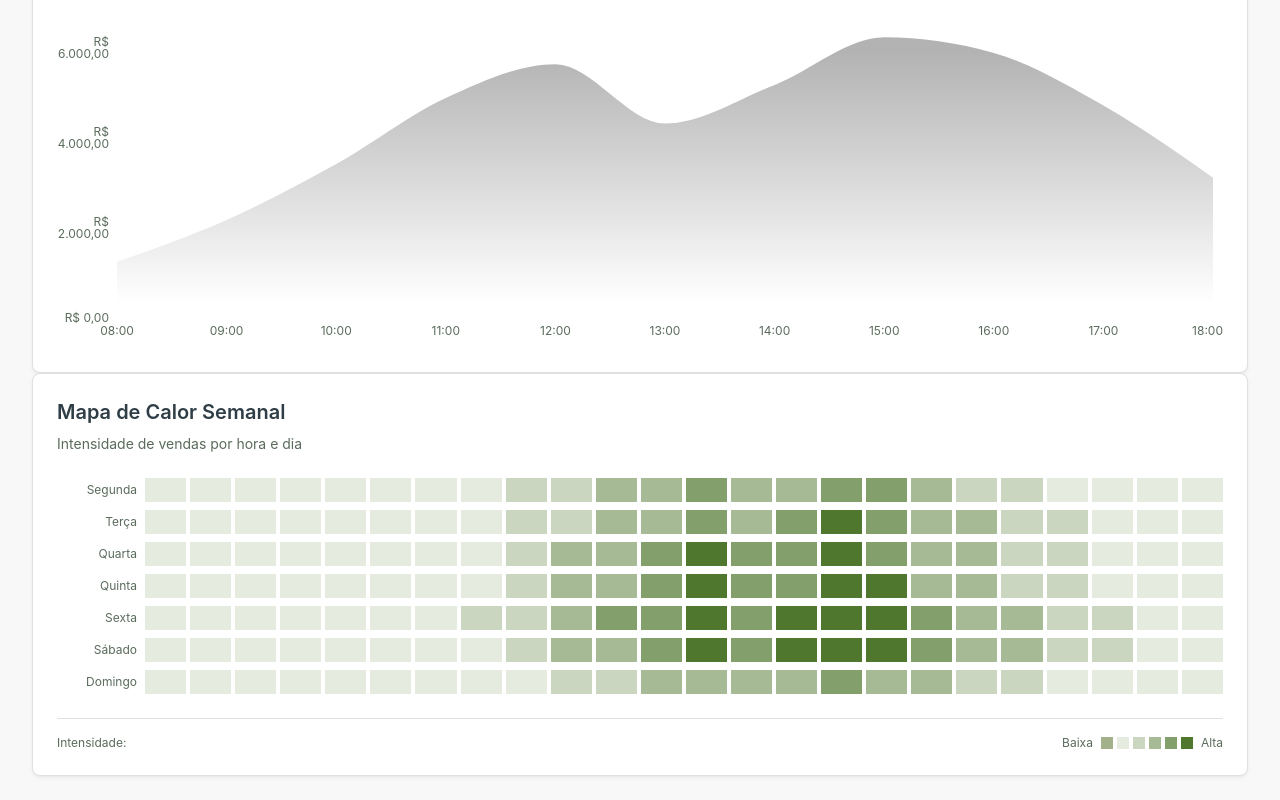
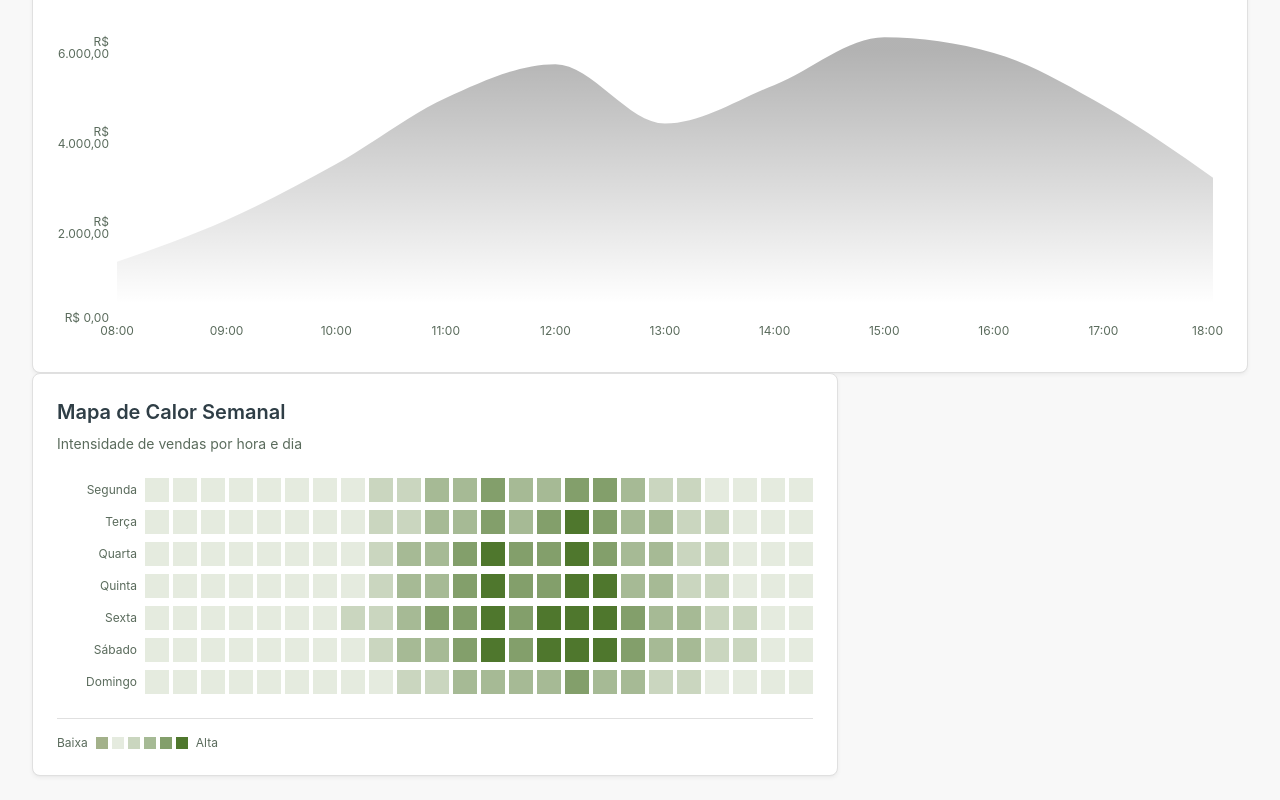
Before and after one commit to FabioMiguelNascimento/dashboard, a Next.js app: page / in a window 1280 px wide. Shown: the part 367-1167 px from the top of the page. Built offline with nearby package versions, Linux system fonts and the light colour scheme.

Commit message:
style: adjust card width and intensity indicator styles in AccessHeatmap component

```diff
--- a/components/access-heatmap.tsx
+++ b/components/access-heatmap.tsx
@@ -15,7 +15,7 @@ const getIntensityColor = (value: number) => {
 export function AccessHeatmap() {
   const { salesHeatmap } = useDashboard()
   return (
-    <Card className="border-border bg-card">
+    <Card className="border-border bg-card w-fit">
       <CardHeader>
         <CardTitle className="text-xl font-semibold">Mapa de Calor Semanal</CardTitle>
         <p className="text-sm text-muted-foreground">Intensidade de vendas por hora e dia</p>
@@ -32,7 +32,7 @@ export function AccessHeatmap() {
                     role="button"
                     tabIndex={0}
                     aria-label={`${row.day} ${hourData.hour}: intensidade ${hourData.intensity}/100`}
-                    className={`h-6 flex-1 rounded-sm ${getIntensityColor(
+                    className={`h-6 w-6 rounded-sm ${getIntensityColor(
                       hourData.intensity
                     )} hover:ring-2 hover:ring-primary transition-all duration-200 cursor-pointer group relative`}
                     title={`${row.day} ${hourData.hour}: ${hourData.intensity}/100`}
@@ -48,7 +48,6 @@ export function AccessHeatmap() {
         </div>
 
         <div className="flex items-center justify-between mt-6 pt-4 border-t border-border">
-          <span className="text-xs text-muted-foreground">Intensidade:</span>
           <div className="flex items-center gap-2">
             <span className="text-xs text-muted-foreground">Baixa</span>
             <div className="flex gap-1">
```
